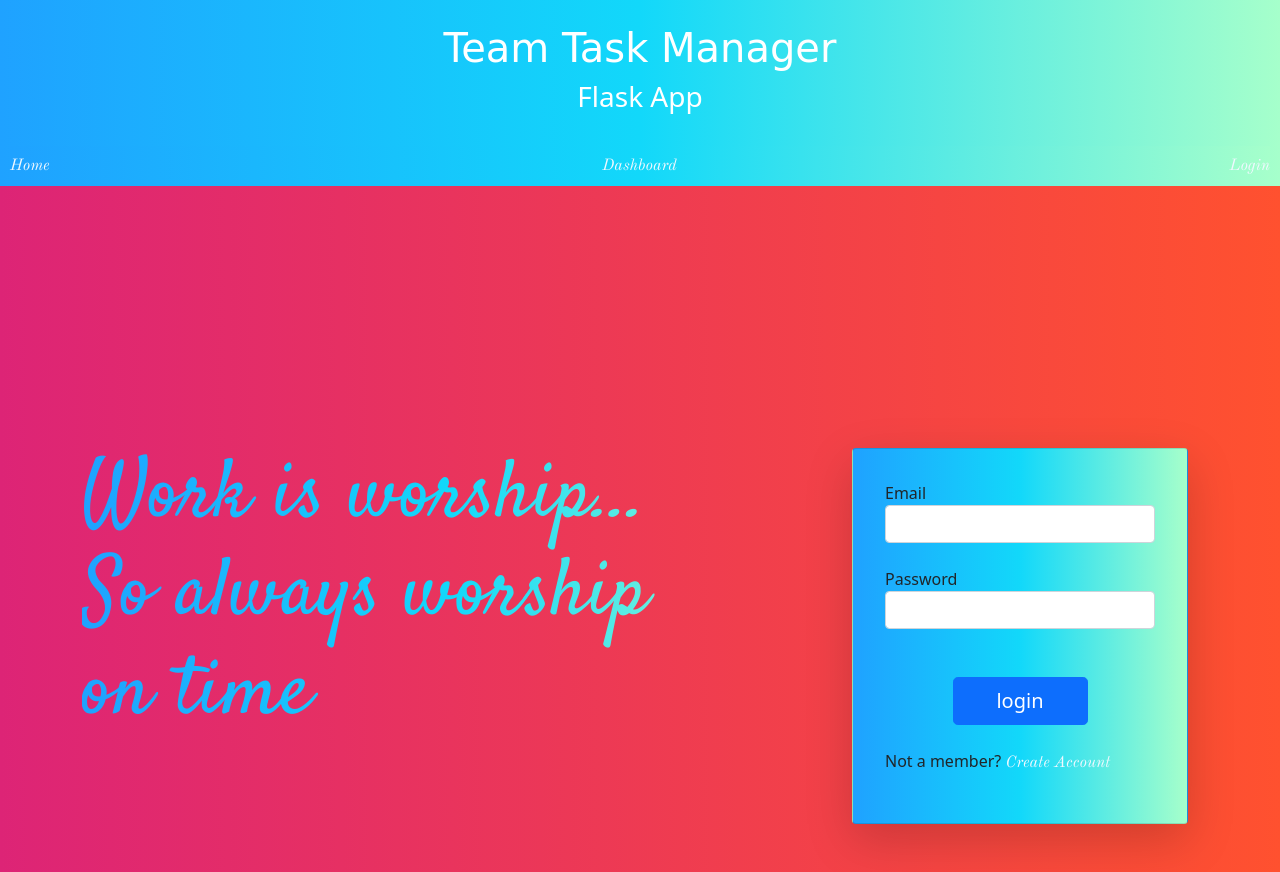
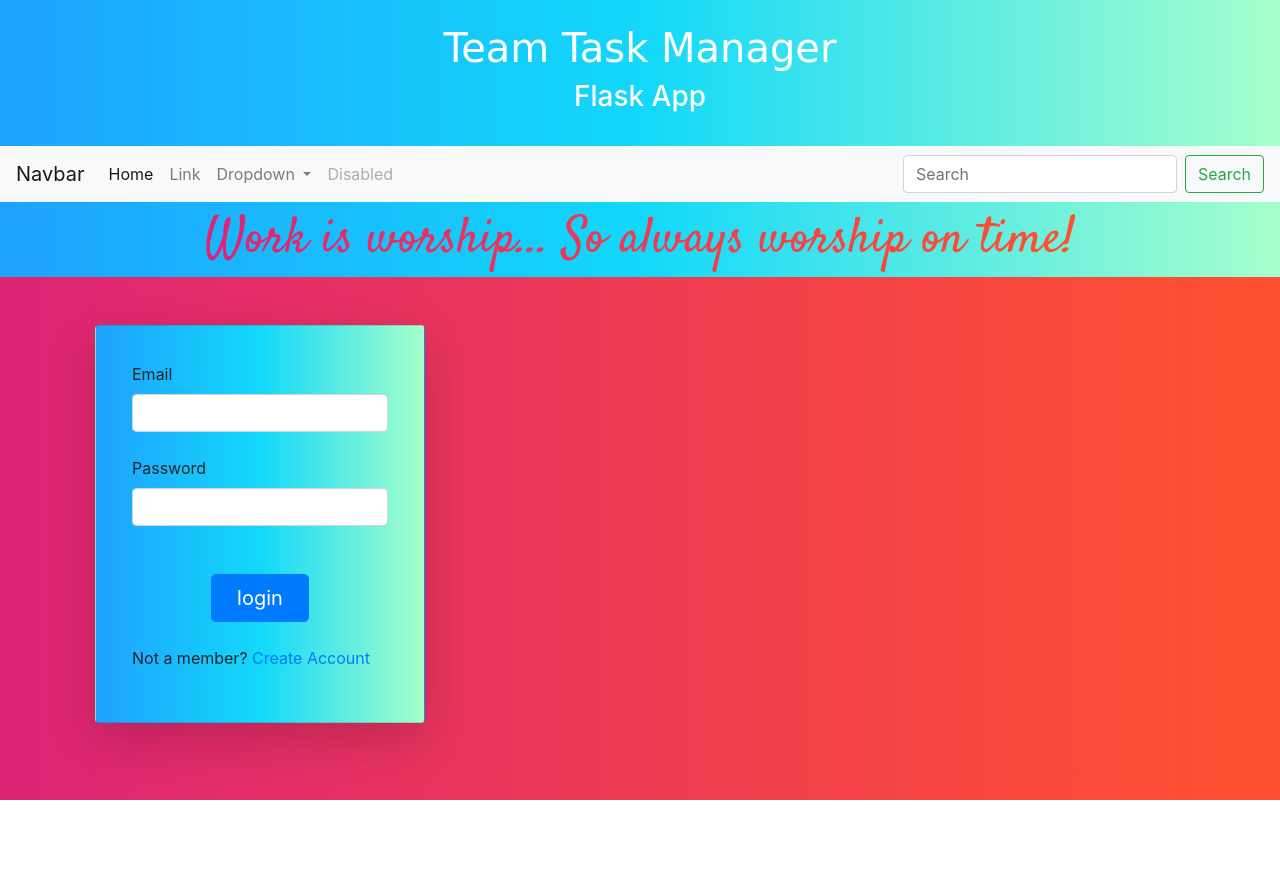
Before and after one commit to akmalsaiyad/team-task-manager, a Flask app: page / in a window 1280 px wide. After the commit the page ends 800 px from the top, so only its background shows below. Run offline with Flask 2, Linux system fonts and the light colour scheme; some libraries are stand-ins or nearby versions; some web fonts are replaced.

Commit message:
"navbar"

```diff
--- a/static/css/style.css
+++ b/static/css/style.css
@@ -2,6 +2,11 @@
 @import url('https://fonts.googleapis.com/css2?family=Satisfy&display=swap');
 @import url('https://fonts.googleapis.com/css2?family=Old+Standard+TT:ital@1&display=swap');
 
+
+*
+{
+    box-sizing: border-box;
+}
 
 .body-bg{
      background: #FF512F;  /* fallback for old browsers */
@@ -9,16 +14,39 @@
      background: linear-gradient(to right, #DD2476, #FF512F);/* W3C, IE 10+/ Edge, Firefox 16+, Chrome 26+, Opera 12+, Safari 7+ */
 
 }
-.bg-nav{ background: #1FA2FF;  /* fallback for old browsers */
+.bg-nav{
+    background: #1FA2FF;  /*fallback for old browsers*/
     background: -webkit-linear-gradient(to left, #A6FFCB, #12D8FA, #1FA2FF);  /* Chrome 10-25, Safari 5.1-6 */
     background: linear-gradient(to left, #A6FFCB, #12D8FA, #1FA2FF); /* W3C, IE 10+/ Edge, Firefox 16+, Chrome 26+, Opera 12+, Safari 7+ */
     margin :0 10px ;
 }
-.bg-nav a{
-    color: aliceblue;
+
+.navx{
+
+    margin:0 10px 10px 10px;
+    padding: 10px;
+    /* border-radius: 50px;
+background-color: white;
+box-shadow: 2px 2px 2px 2px rgb(0, 0, 0,.1); */
+
+
+}
+.navx li a{
+    color:black;
+    margin: 2px 5px 2px;
     font-family: 'Old Standard TT', serif;
     text-decoration: none;
+    font-size: 18px;
 }
+
+.navx li a:hover{
+    border: 2px;
+    border-bottom: #DD2476;
+}
+
+
+
+
 .center{
     color: rgb(255, 255, 255);
     text-align: center;
@@ -27,10 +55,10 @@
     font-family:'Potta One', cursive;
 }
 .txtstyle{
-    background: linear-gradient(to left, #A6FFCB, #12D8FA, #1FA2FF);
+     background: linear-gradient(to right, #DD2476, #FF512F);
 	-webkit-background-clip: text;
-	-webkit-text-fill-color: transparent;
-    font-size: 82px ;
+    -webkit-text-fill-color: transparent;
+    font-size: 50px ;
     font-family: 'Satisfy', cursive;
 
 }
@@ -45,6 +73,6 @@
 }
 
 .top-head{
-height: 50vh;
+/* height: 50vh; */
 
 }
--- a/templates/index.html
+++ b/templates/index.html
@@ -6,7 +6,7 @@
     <meta name="viewport" content="width=device-width, initial-scale=1">
 
     <!-- Bootstrap CSS -->
-    <link href="https://cdn.jsdelivr.net/npm/bootstrap@5.0.0-beta1/dist/css/bootstrap.min.css" rel="stylesheet" integrity="sha384-giJF6kkoqNQ00vy+HMDP7azOuL0xtbfIcaT9wjKHr8RbDVddVHyTfAAsrekwKmP1" crossorigin="anonymous">
+    <link rel="stylesheet" href="https://cdn.jsdelivr.net/npm/bootstrap@4.6.0/dist/css/bootstrap.min.css" integrity="sha384-B0vP5xmATw1+K9KRQjQERJvTumQW0nPEzvF6L/Z6nronJ3oUOFUFpCjEUQouq2+l" crossorigin="anonymous">
 
     <link rel="stylesheet" type="text/css" href="{{ url_for('static',filename='css/style.css') }}">
 
@@ -23,21 +23,66 @@
 
         <!-- nav bar -->
 
-        <nav class="navbar bg-nav">
-          <a href="/">Home</a>
-          <a href="/dashborad">Dashboard</a>
-          <a href="login">Login</a>
+        <nav class="navbar navbar-expand-lg navbar-light bg-light">
+          <a class="navbar-brand" href="#">Navbar</a>
+          <button class="navbar-toggler" type="button" data-toggle="collapse" data-target="#navbarSupportedContent" aria-controls="navbarSupportedContent" aria-expanded="false" aria-label="Toggle navigation">
+            <span class="navbar-toggler-icon"></span>
+          </button>
+
+          <div class="collapse navbar-collapse" id="navbarSupportedContent">
+            <ul class="navbar-nav mr-auto">
+              <li class="nav-item active">
+                <a class="nav-link" href="#">Home <span class="sr-only">(current)</span></a>
+              </li>
+              <li class="nav-item">
+                <a class="nav-link" href="#">Link</a>
+              </li>
+              <li class="nav-item dropdown">
+                <a class="nav-link dropdown-toggle" href="#" id="navbarDropdown" role="button" data-toggle="dropdown" aria-haspopup="true" aria-expanded="false">
+                  Dropdown
+                </a>
+                <div class="dropdown-menu" aria-labelledby="navbarDropdown">
+                  <a class="dropdown-item" href="#">Action</a>
+                  <a class="dropdown-item" href="#">Another action</a>
+                  <div class="dropdown-divider"></div>
+                  <a class="dropdown-item" href="#">Something else here</a>
+                </div>
+              </li>
+              <li class="nav-item">
+                <a class="nav-link disabled" href="#" tabindex="-1" aria-disabled="true">Disabled</a>
+              </li>
+            </ul>
+            <form class="form-inline my-2 my-lg-0">
+              <input class="form-control mr-sm-2" type="search" placeholder="Search" aria-label="Search">
+              <button class="btn btn-outline-success my-2 my-sm-0" type="submit">Search</button>
+            </form>
+          </div>
         </nav>
 
+
+        <!-- <nav class="navbar navbar-expand-md navx">
+         <a href="/" class="navbar-brand">Logo</a>
+         <button class="navbar-toggler" type="button" data-toggle="collapse" data-target="#navbarMenu>
+          <span class="navbar-toggler-icon"></span>
+        </button>
+         <div class="collapse navbar-collapse" id="navbarMenu">
+           <ul class="navbar-nav ml-auto">
+            <li class="nav-item"> <a href="#" class="nav-link">Guide</a></li>
+            <li class="nav-item"> <a href="#" class="nav-link">Dashborad</a></li>
+            <li class="nav-item"> <a href="#" class="nav-link">About</a></li>
+            <li class="nav-item"> <a href="#" class="nav-link">Contact</a></li>
+         </ul>
+         </div>
+        </nav> -->
+        <span class="mt-4 txtstyle">
+            Work is worship... So always worship on time!
+        </span>
       </header>
 
     </div>
     <div class="container mt-4">
         <div class="row">
-            <div class="col-md-8">
-               <h1 class="display-4 mt-4 txtstyle"> Work is worship...<br>So always worship<br>on time </h1>
-            </div>
-            <div class="col-md-4 mt-4 ">
+            <div class="col-md-4 mt-4 " id="login">
                 <div class="card shadow-lg p-3 mb-5 bg-white rounded bg-nav">
                     <div class="card-body">
                         <form action="" class="form">
@@ -57,9 +102,7 @@
     </div>
 
     <!-- Option 1: Bootstrap Bundle with Popper -->
-    <script src="https://cdn.jsdelivr.net/npm/bootstrap@5.0.0-beta1/dist/js/bootstrap.bundle.min.js" integrity="sha384-ygbV9kiqUc6oa4msXn9868pTtWMgiQaeYH7/t7LECLbyPA2x65Kgf80OJFdroafW" crossorigin="anonymous"></script>
-    <script src="https://cdn.jsdelivr.net/npm/@popperjs/core@2.5.4/dist/umd/popper.min.js" integrity="sha384-q2kxQ16AaE6UbzuKqyBE9/u/KzioAlnx2maXQHiDX9d4/zp8Ok3f+M7DPm+Ib6IU" crossorigin="anonymous"></script>
-    <script src="https://cdn.jsdelivr.net/npm/bootstrap@5.0.0-beta1/dist/js/bootstrap.min.js" integrity="sha384-pQQkAEnwaBkjpqZ8RU1fF1AKtTcHJwFl3pblpTlHXybJjHpMYo79HY3hIi4NKxyj" crossorigin="anonymous"></script>
-
+    <script src="https://code.jquery.com/jquery-3.5.1.slim.min.js" integrity="sha384-DfXdz2htPH0lsSSs5nCTpuj/zy4C+OGpamoFVy38MVBnE+IbbVYUew+OrCXaRkfj" crossorigin="anonymous"></script>
+<script src="https://cdn.jsdelivr.net/npm/bootstrap@4.6.0/dist/js/bootstrap.bundle.min.js" integrity="sha384-Piv4xVNRyMGpqkS2by6br4gNJ7DXjqk09RmUpJ8jgGtD7zP9yug3goQfGII0yAns" crossorigin="anonymous"></script>
   </body>
 </html>
```
